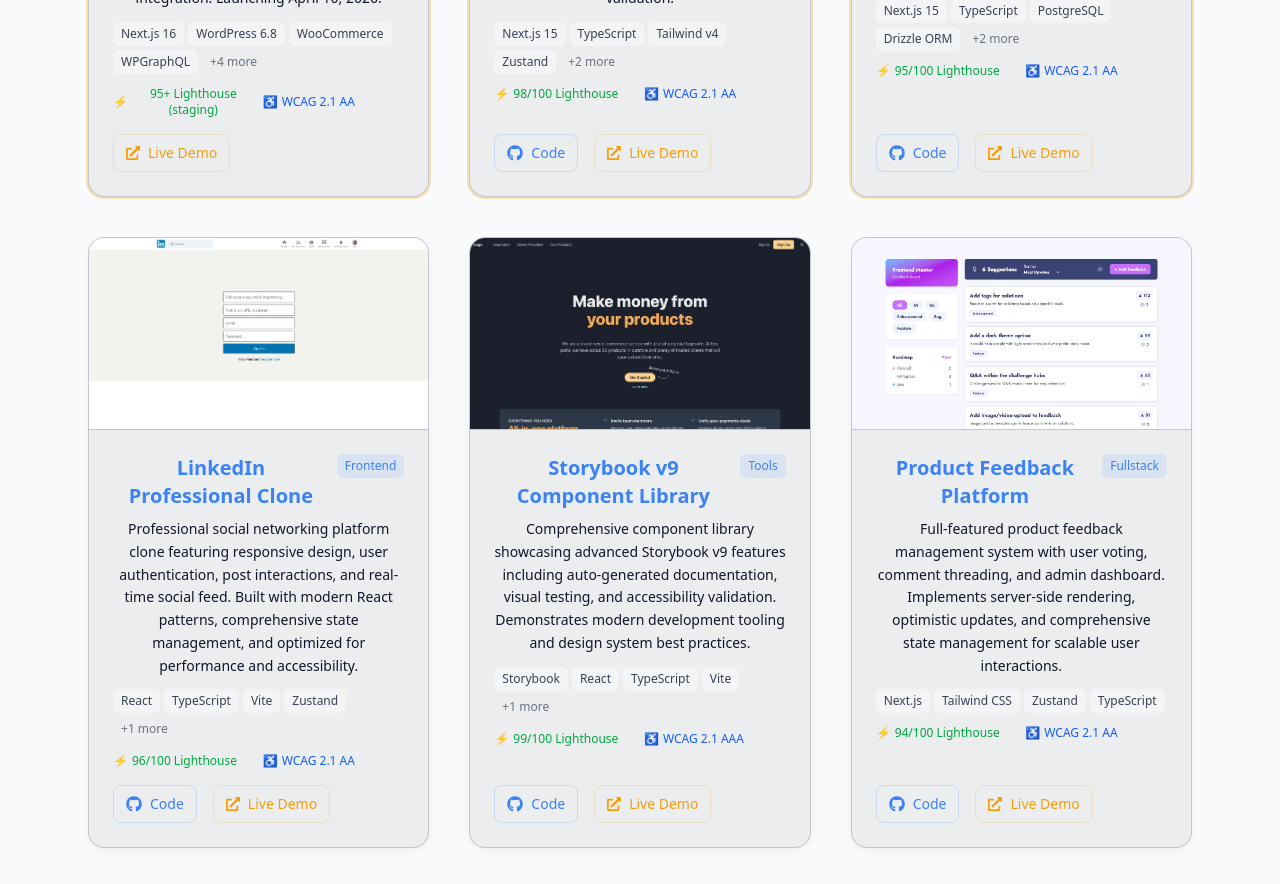
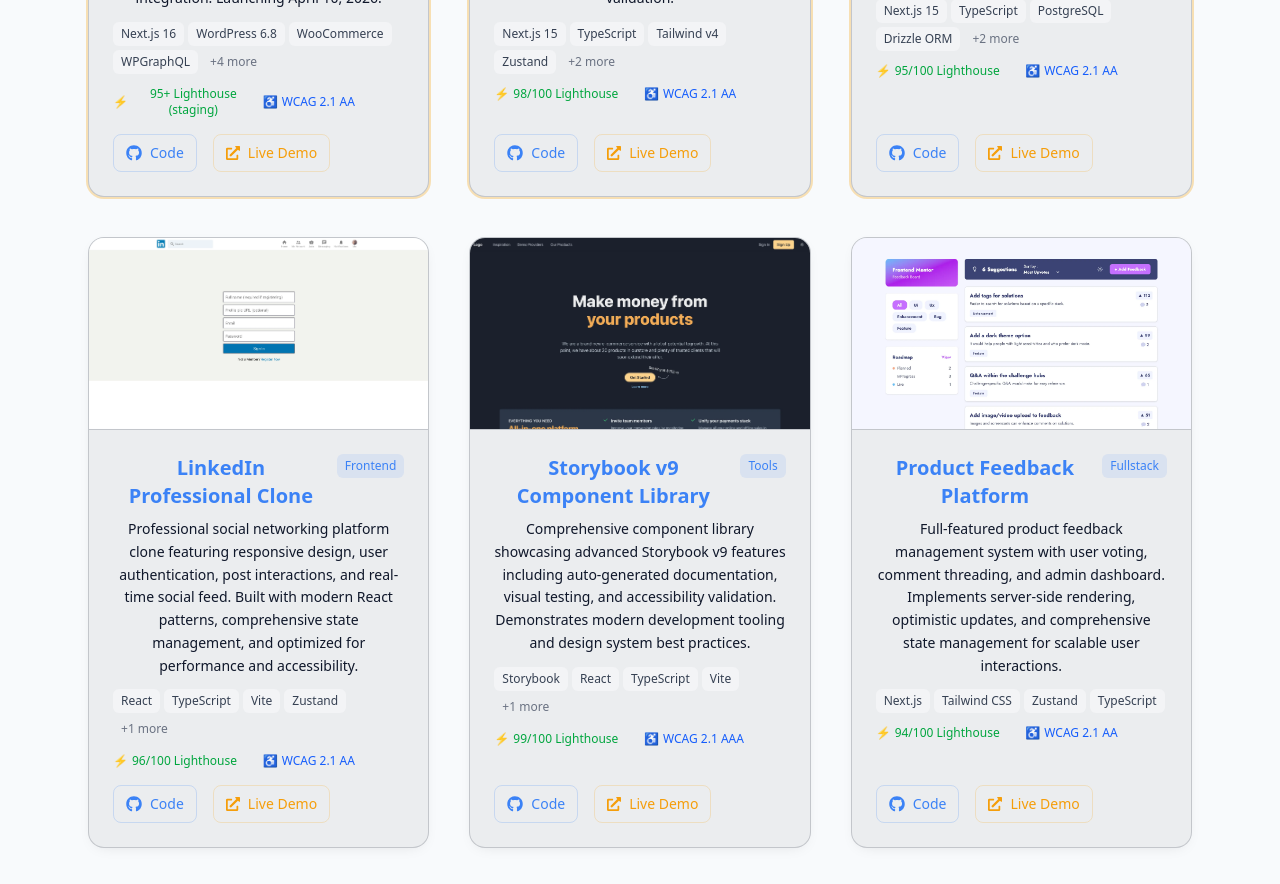
Before and after one commit to andrewteece/andrewteece-portfolio, a React (Vite) app: page / in a window 1280 px wide. Shown: the part 2840-3724 px from the top of the page. Built offline with nearby package versions, Linux system fonts and the light colour scheme; a web font is replaced by a local one.

Commit message:
feat: add GitHub repo link to BAPI headless project

```diff
--- a/src/content/projects.ts
+++ b/src/content/projects.ts
@@ -21,6 +21,7 @@
     tech: 'Next.js 16, WordPress/WooCommerce, WPGraphQL, TypeScript',
     description:
       'Enterprise headless CMS migration transforming a 16-year-old WordPress/WooCommerce site into modern architecture. Serving 608 products across 11 languages and 12 regions with 95% performance improvement, full type safety, and comprehensive e-commerce integration. Launching April 10, 2026.',
+    github: 'https://github.com/ateece-bapi/bapi-headless',
     demo: 'https://bapi-headless.vercel.app/en',
     image: 'images/blog/bapi-headless.png',
     category: 'fullstack',
```
